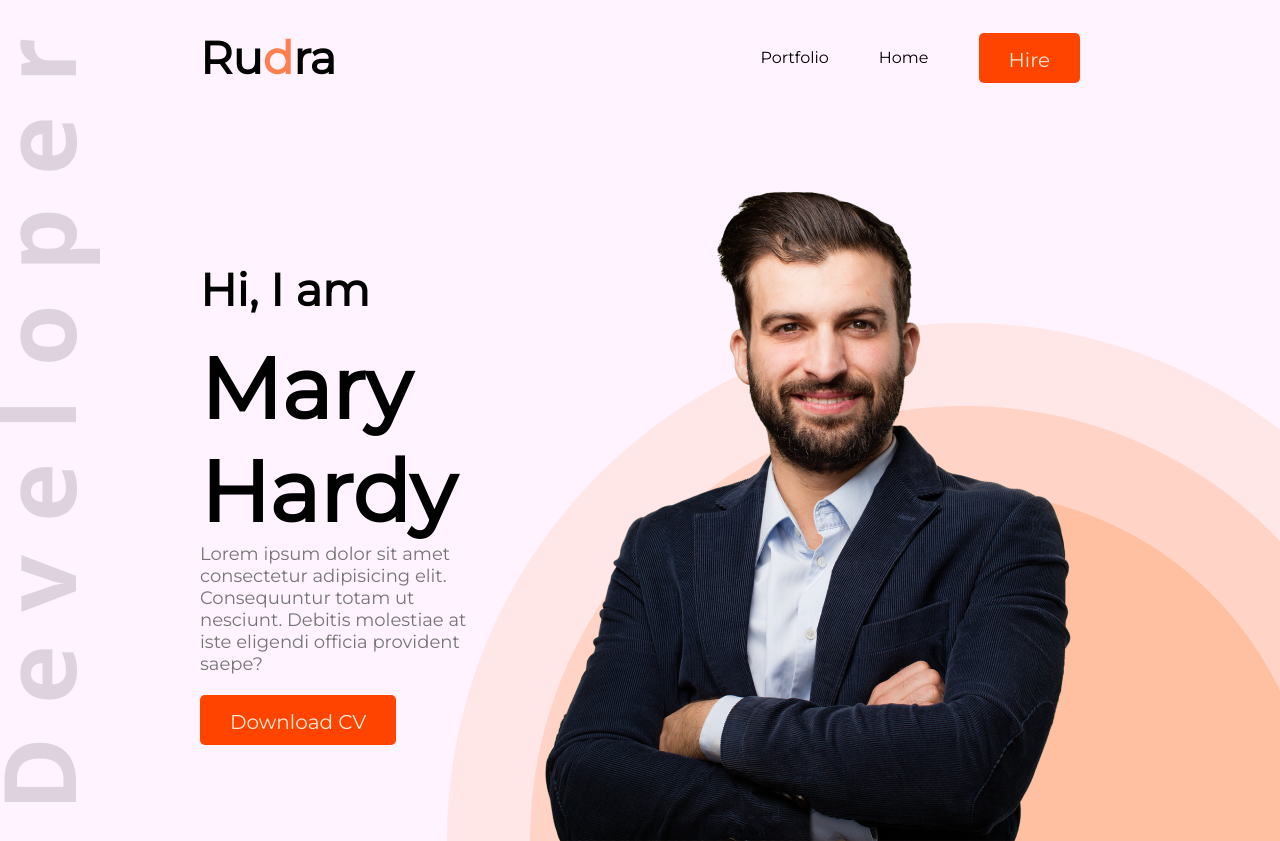
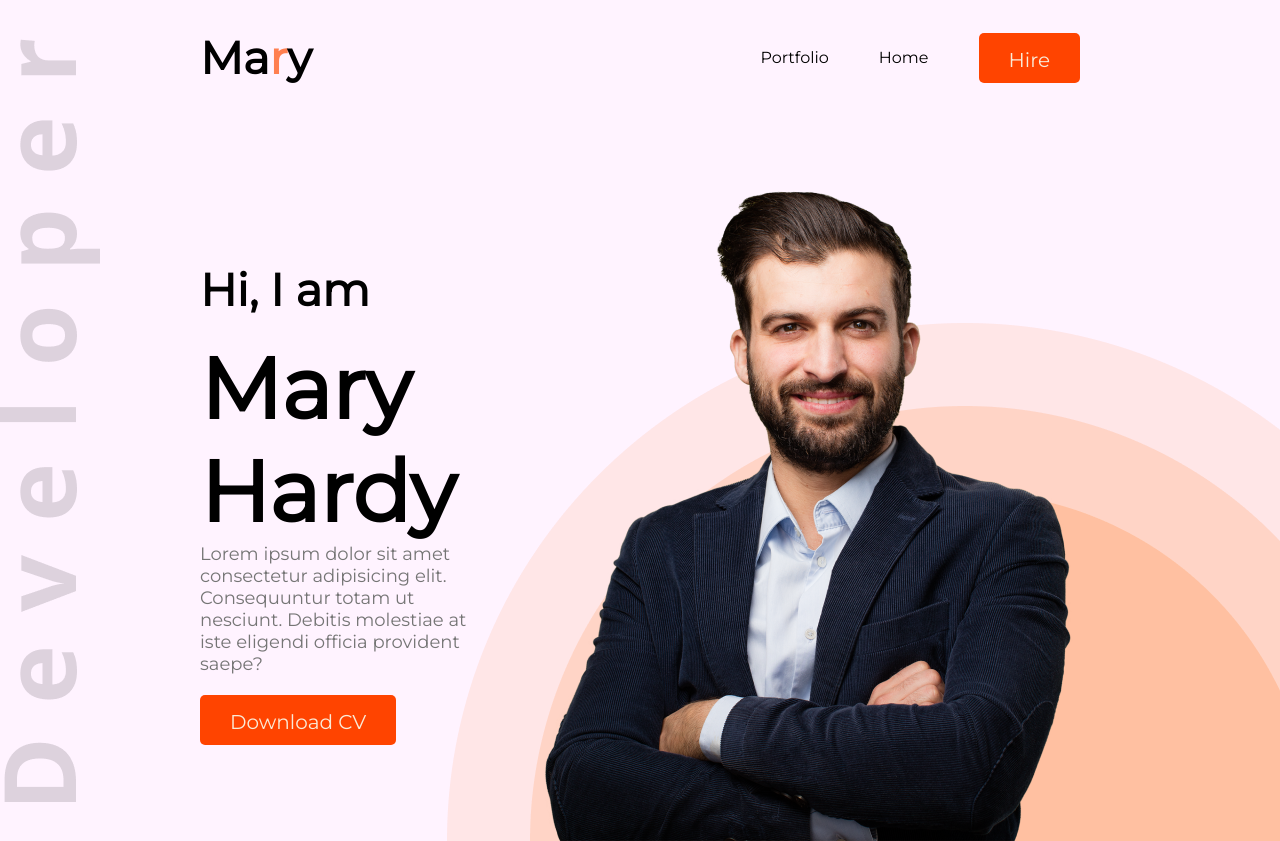
Before and after one commit to Rudra-Prashad-Shil/First-website-MaryHardy, a plain HTML site: page index.html in a window 1280 px wide. Shown: the top 841 px of the page. Drawn offline with Linux system fonts and the light colour scheme.

Commit message:
index.html

```diff
--- a/index.html
+++ b/index.html
@@ -209,7 +209,7 @@
 <body>
     <header>
         <nav class="nav">
-            <h3 class="title">Ru<span class="primary-color">d</span>ra</h3>
+            <h3 class="title">Ma<span class="primary-color">r</span>y</h3>
             <ul>
                 <li>Portfolio</li>
                 <li>Home</li>
```
